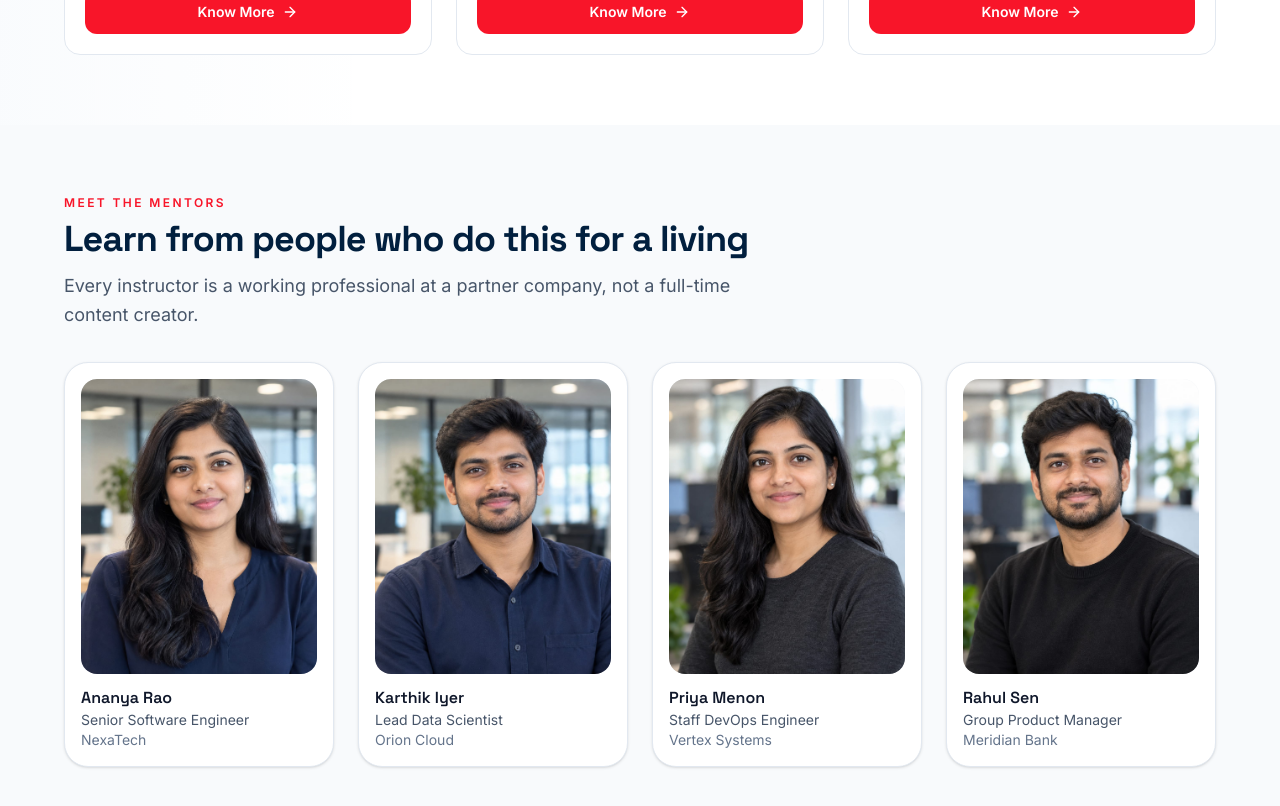
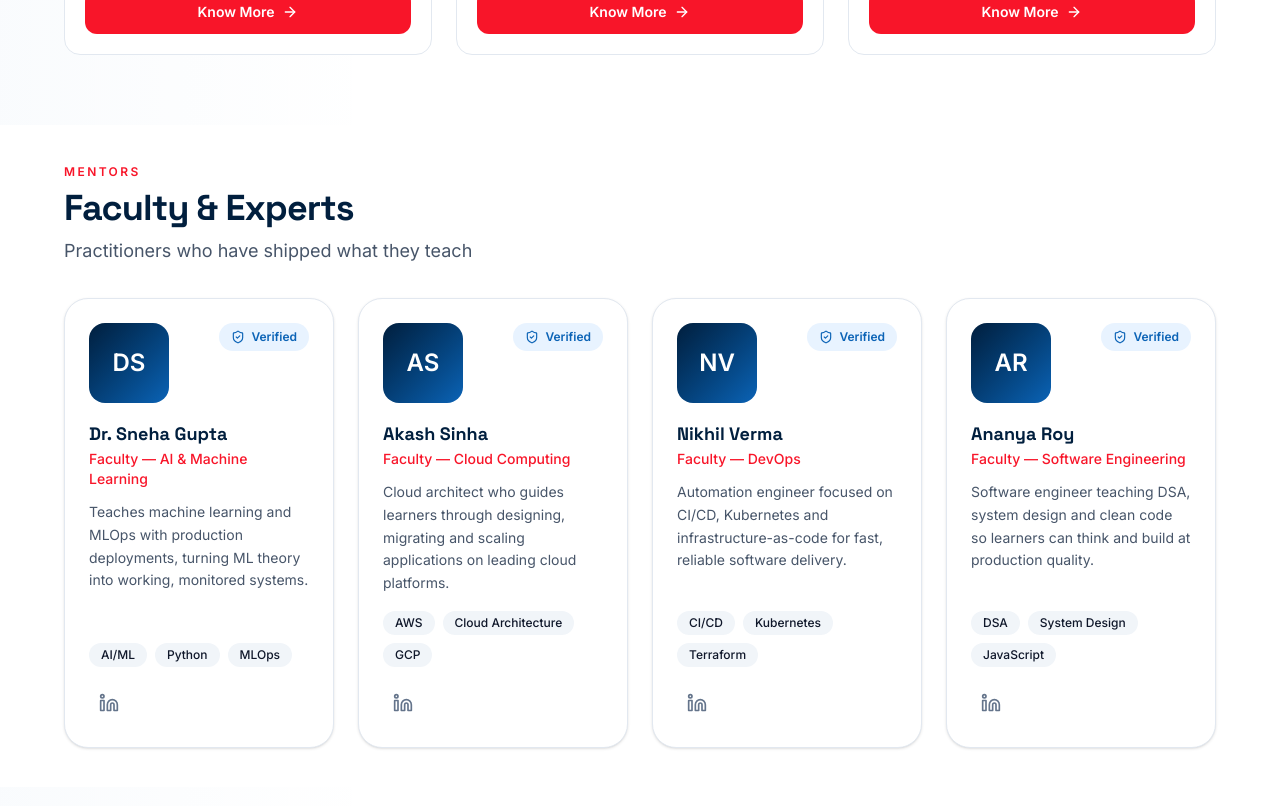
Before and after one commit to ITWala2025/Sprint_HB, a Next.js app: page / in a window 1280 px wide. Shown: the part 1960-2766 px from the top of the page. Built offline with nearby package versions, Linux system fonts and the light colour scheme.

Commit message:
feat:added faculty and Excperts section along with the headline

```diff
--- a/src/app/about/page.jsx
+++ b/src/app/about/page.jsx
@@ -4,6 +4,7 @@ import { ArrowRight, CheckCircle2 } from "lucide-react";
 import about from "@/data/about.json";
 import siteConfig from "@/config/site.config.json";
 import StoryVisionMission from "@/components/sections/StoryVisionMission";
+import FacultyExperts from "@/components/sections/FacultyExperts";
 import ProfileCard from "@/components/cards/ProfileCard";
 import SkillCard from "@/components/cards/SkillCard";
 
@@ -69,7 +70,10 @@ function HighlightHeroTitle({ text, highlight }) {
 function SectionHeader({ heading, subtitle, center = false, id }) {
   return (
     <div className={center ? "mx-auto max-w-2xl text-center" : "max-w-2xl"}>
-      <h2 id={id} className="text-3xl font-bold tracking-tight text-brand-navy sm:text-4xl">
+      <h2
+        id={id}
+        className="text-3xl font-bold tracking-tight text-brand-navy sm:text-4xl"
+      >
         {heading}
       </h2>
       {subtitle ? (
@@ -125,12 +129,13 @@ export default function AboutPage() {
             </p>
 
             <h1 className="sprint-hero-title">
-              <HighlightHeroTitle text={about.hero.title} highlight={about.hero.titleHighlight} />
+              <HighlightHeroTitle
+                text={about.hero.title}
+                highlight={about.hero.titleHighlight}
+              />
             </h1>
 
-            <p className="sprint-hero-description">
-              {about.hero.description}
-            </p>
+            <p className="sprint-hero-description">{about.hero.description}</p>
 
             <div className="sprint-hero-ctas">
               <Link
@@ -160,7 +165,11 @@ export default function AboutPage() {
             aria-label="SPRINT verified impact at a glance"
           >
             {about.impact.stats.map((stat) => (
-              <div key={stat.label} role="listitem" className="sprint-hero-stat">
+              <div
+                key={stat.label}
+                role="listitem"
+                className="sprint-hero-stat"
+              >
                 <p className="sprint-hero-stat-value tabular-nums">
                   {formatStatValue(stat.value)}
                   {stat.suffix}
@@ -172,7 +181,10 @@ export default function AboutPage() {
           </div>
 
           <p className="sprint-hero-verified">
-            <CheckCircle2 className="size-4 shrink-0 text-brand-success" aria-hidden="true" />
+            <CheckCircle2
+              className="size-4 shrink-0 text-brand-success"
+              aria-hidden="true"
+            />
             All figures source-verified
           </p>
         </div>
@@ -191,13 +203,19 @@ export default function AboutPage() {
             id="our-story-heading"
           />
           <div className="mt-6 md:mt-8">
-            <StoryVisionMission story={about.story} visionMission={about.visionMission} />
+            <StoryVisionMission
+              story={about.story}
+              visionMission={about.visionMission}
+            />
           </div>
         </div>
       </section>
 
       {/* ============ 5. LEADERSHIP / FOUNDERS (§3.5) ============ */}
-      <section id="leadership" className="sprint-section sprint-anchor bg-brand-off-white">
+      <section
+        id="leadership"
+        className="sprint-section sprint-anchor bg-brand-off-white"
+      >
         <div className="mx-auto max-w-[1200px] px-6 py-8 md:py-11 lg:py-14">
           <SectionHeader
             heading={about.leadership.heading}
@@ -212,22 +230,13 @@ export default function AboutPage() {
       </section>
 
       {/* ============ 6. FACULTY / EXPERTS (§3.6) ============ */}
-      <section id="faculty" className="sprint-section sprint-anchor bg-white">
-        <div className="mx-auto max-w-[1200px] px-6 py-8 md:py-11 lg:py-14">
-          <SectionHeader
-            heading={about.faculty.heading}
-            subtitle={about.faculty.subtitle}
-          />
-          <div className="mt-8 grid gap-6 sm:grid-cols-2 lg:grid-cols-4">
-            {about.faculty.profiles.map((profile) => (
-              <ProfileCard key={profile.name} profile={profile} showTags />
-            ))}
-          </div>
-        </div>
-      </section>
+      <FacultyExperts />
 
       {/* ============ 7. INDUSTRY / ACADEMIC CONNECTION (§3.7) ============ */}
-      <section id="industry-connection" className="sprint-section sprint-anchor bg-brand-surface">
+      <section
+        id="industry-connection"
+        className="sprint-section sprint-anchor bg-brand-surface"
+      >
         <div className="mx-auto max-w-[1200px] px-6 py-8 md:py-11 lg:py-14">
           <div className="grid gap-8 lg:grid-cols-2 lg:items-start">
             {/* Left: narrative */}
@@ -268,7 +277,10 @@ export default function AboutPage() {
       </section>
 
       {/* ============ 8. CTA — Connect With SPRINT (§3.9) ============ */}
-      <section id="connect" className="sprint-cta-bg sprint-anchor relative overflow-hidden">
+      <section
+        id="connect"
+        className="sprint-cta-bg sprint-anchor relative overflow-hidden"
+      >
         <div className="mx-auto max-w-[1200px] px-6 py-8 text-center md:py-11 lg:py-14">
           <p className="inline-flex items-center rounded-full bg-brand-red-light px-3.5 py-1 text-xs font-bold uppercase tracking-[0.2em] text-brand-red">
             {about.cta.kicker}
--- a/src/app/page.jsx
+++ b/src/app/page.jsx
@@ -2,7 +2,7 @@ import Hero from "@/components/Home/Hero";
 import PartnerCarousel from "@/components/Home/PartnerCarousel";
 import FeaturedProgram from "@/components/Home/FeaturedProgram";
 import MoreCourses from "@/components/Home/MoreCourses";
-import Instructors from "@/components/Home/Instructors";
+import FacultyExperts from "@/components/sections/FacultyExperts";
 import Testimonials from "@/components/Home/Testimonials";
 import FAQSection from "@/components/Home/FAQSection";
 import ContactCTA from "@/components/Home/ContactCTA";
@@ -18,7 +18,7 @@ export const metadata = {
  * Home Page — assembled in the exact section order from Section 4 of the
  * requirements doc:
  * 1. Header  2. Hero  3. Partner Associations
- * 4. Featured Course/Program  5. More Courses  6. Instructors
+ * 4. Featured Course/Program  5. More Courses  6. Faculty & Experts
  * 7. Testimonials  8. FAQs  9. Contact CTA  10. Footer
  */
 export default function HomePage() {
@@ -28,7 +28,11 @@ export default function HomePage() {
       <PartnerCarousel />
       <FeaturedProgram />
       <MoreCourses />
-      <Instructors />
+      <FacultyExperts
+        eyebrow="MENTORS"
+        sectionClassName="sprint-section bg-brand-white"
+        contentClassName="mx-auto max-w-[1200px] px-6 py-[1.4rem] md:py-[1.925rem] lg:py-[2.45rem]"
+      />
       <Testimonials />
       <FAQSection />
       <ContactCTA />
--- a/src/components/Home/Instructors.jsx
+++ /dev/null
@@ -1,83 +0,0 @@
-"use client";
-
-import Image from "next/image";
-import { useState } from "react";
-import { instructors } from "@/data/data";
-
-function InitialsAvatar({ name }) {
-  const initials = name
-    .split(" ")
-    .map((part) => part[0])
-    .join("");
-
-  return (
-    <div className="flex h-full w-full items-center justify-center bg-brand-navy font-display text-3xl font-bold text-brand-white">
-      {initials}
-    </div>
-  );
-}
-
-/**
- * Instructor Section — Section 6.6.
- * Cards are plain <div>s, not links/buttons — spec explicitly forbids
- * click interaction here, and there is no "View All Instructors" CTA.
- */
-export default function Instructors() {
-  const [failedImages, setFailedImages] = useState({});
-
-  return (
-    <section className="sprint-section bg-brand-off-white py-[2.1rem] md:py-[3.5rem] lg:py-[4.375rem]">
-      <div className="mx-auto max-w-[1200px] px-6">
-        <p className="text-xs font-bold uppercase tracking-[0.2em] text-brand-red">
-          Meet the mentors
-        </p>
-        <h2 className="mt-2 font-display text-3xl font-bold tracking-tight text-brand-navy sm:text-4xl">
-          Learn from people who do this for a living
-        </h2>
-        <p className="mt-3 max-w-2xl text-lg leading-relaxed text-brand-text-secondary">
-          Every instructor is a working professional at a partner company, not a
-          full-time content creator.
-        </p>
-
-        <div className="mt-8 grid grid-cols-1 gap-6 sm:grid-cols-2 md:grid-cols-4">
-          {instructors.map((instructor) => (
-            <div
-              key={instructor.id}
-              className="flex h-full flex-col rounded-3xl border border-brand-border bg-brand-white p-4 shadow-sm"
-            >
-              <div className="relative aspect-[4/5] w-full overflow-hidden rounded-2xl bg-brand-surface">
-                {failedImages[instructor.id] ? (
-                  <InitialsAvatar name={instructor.name} />
-                ) : (
-                  <Image
-                    src={instructor.photoUrl}
-                    alt={`Portrait of ${instructor.name}`}
-                    fill
-                    className="object-cover object-top"
-                    sizes="(min-width: 1024px) 25vw, (min-width: 768px) 50vw, 100vw"
-                    unoptimized
-                    onError={() =>
-                      setFailedImages((current) => ({
-                        ...current,
-                        [instructor.id]: true,
-                      }))
-                    }
-                  />
-                )}
-              </div>
-              <h3 className="mt-3 font-display text-base font-semibold text-brand-text">
-                {instructor.name}
-              </h3>
-              <p className="text-sm text-brand-text-secondary">
-                {instructor.designation}
-              </p>
-              <p className="text-sm text-brand-text-muted">
-                {instructor.company}
-              </p>
-            </div>
-          ))}
-        </div>
-      </div>
-    </section>
-  );
-}
--- a/src/components/sections/FacultyExperts.jsx
+++ b/src/components/sections/FacultyExperts.jsx
@@ -0,0 +1,35 @@
+import about from "@/data/about.json";
+import ProfileCard from "@/components/cards/ProfileCard";
+
+export default function FacultyExperts({
+  sectionClassName = "sprint-section sprint-anchor bg-white",
+  contentClassName = "mx-auto max-w-[1200px] px-6 py-[1.4rem] md:py-[1.925rem] lg:py-[2.45rem]",
+  eyebrow,
+}) {
+  return (
+    <section id="faculty" className={sectionClassName}>
+      <div className={contentClassName}>
+        <div className="max-w-2xl">
+          {eyebrow ? (
+            <p className="text-xs font-bold uppercase tracking-[0.2em] text-brand-red">
+              {eyebrow}
+            </p>
+          ) : null}
+          <h2
+            className={`${eyebrow ? "mt-2 " : ""}text-3xl font-bold tracking-tight text-brand-navy sm:text-4xl`}
+          >
+            {about.faculty.heading}
+          </h2>
+          <p className="mt-2 text-lg leading-relaxed text-brand-text-secondary">
+            {about.faculty.subtitle}
+          </p>
+        </div>
+        <div className="mt-8 grid auto-rows-fr gap-6 sm:grid-cols-2 lg:grid-cols-4">
+          {about.faculty.profiles.map((profile) => (
+            <ProfileCard key={profile.name} profile={profile} showTags />
+          ))}
+        </div>
+      </div>
+    </section>
+  );
+}
--- a/src/data/data.js
+++ b/src/data/data.js
@@ -79,38 +79,6 @@ export const featuredCourse = {
   courseUrl: "/courses/full-stack-engineering",
 };
 
-// Section 6.6 — Instructor Section (3–4 instructors)
-export const instructors = [
-  {
-    id: "ins-1",
-    name: "Ananya Rao",
-    designation: "Senior Software Engineer",
-    company: "NexaTech",
-    photoUrl: "/images/home/Ananya.jpeg",
-  },
-  {
-    id: "ins-2",
-    name: "Karthik Iyer",
-    designation: "Lead Data Scientist",
-    company: "Orion Cloud",
-    photoUrl: "/images/home/Karthik.jpeg",
-  },
-  {
-    id: "ins-3",
-    name: "Priya Menon",
-    designation: "Staff DevOps Engineer",
-    company: "Vertex Systems",
-    photoUrl: "/images/home/Priya.jpeg",
-  },
-  {
-    id: "ins-4",
-    name: "Rahul Sen",
-    designation: "Group Product Manager",
-    company: "Meridian Bank",
-    photoUrl: "/images/home/Rahul.jpeg",
-  },
-];
-
 // Section 6.7 — Student Testimonials (4–6, text-based for now; videoUrl is
 // optional so a testimonial can be upgraded to video without a type change)
 export const testimonials = [
```
Also changed, not shown: 2 other files (tests, documents, lock files or other folders).
